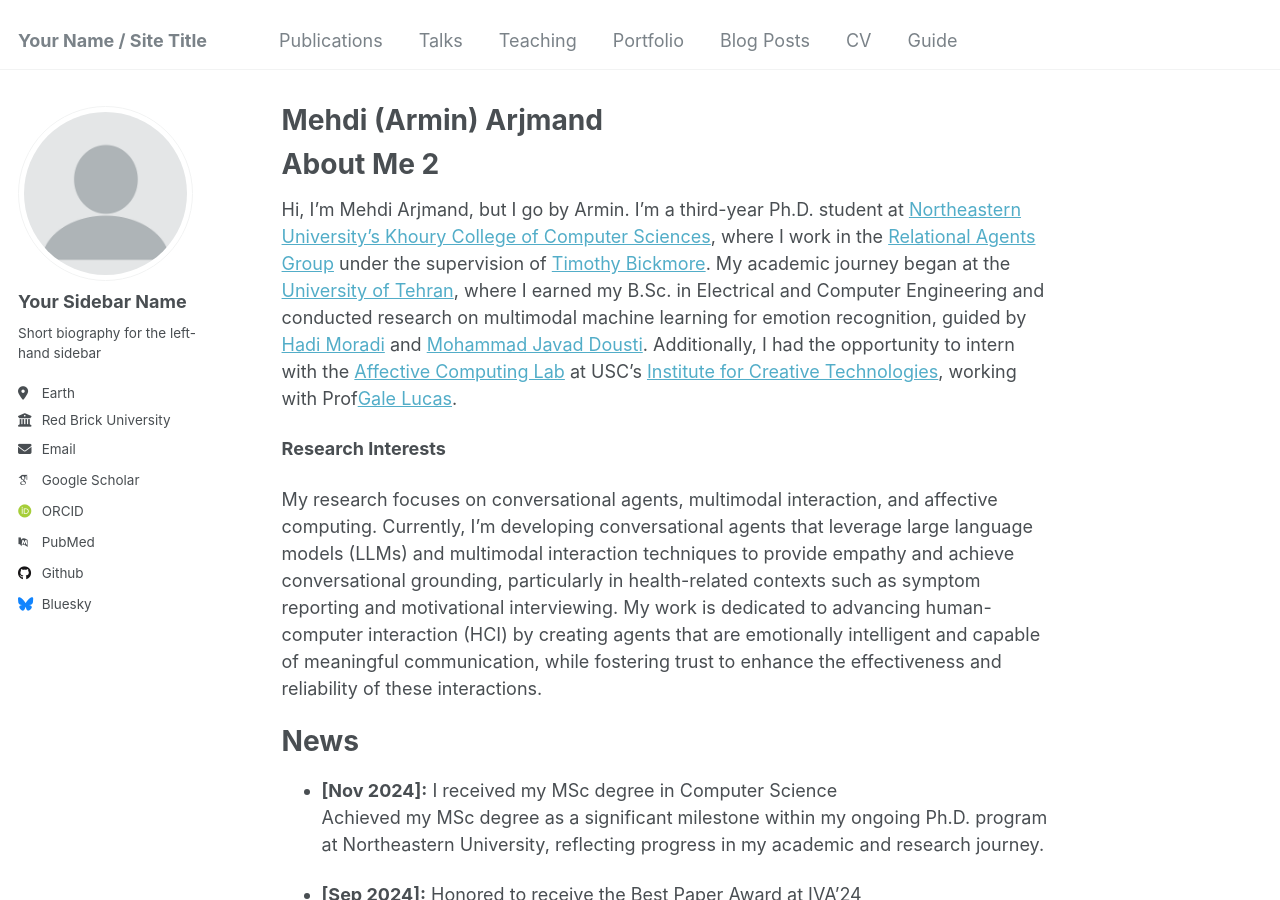
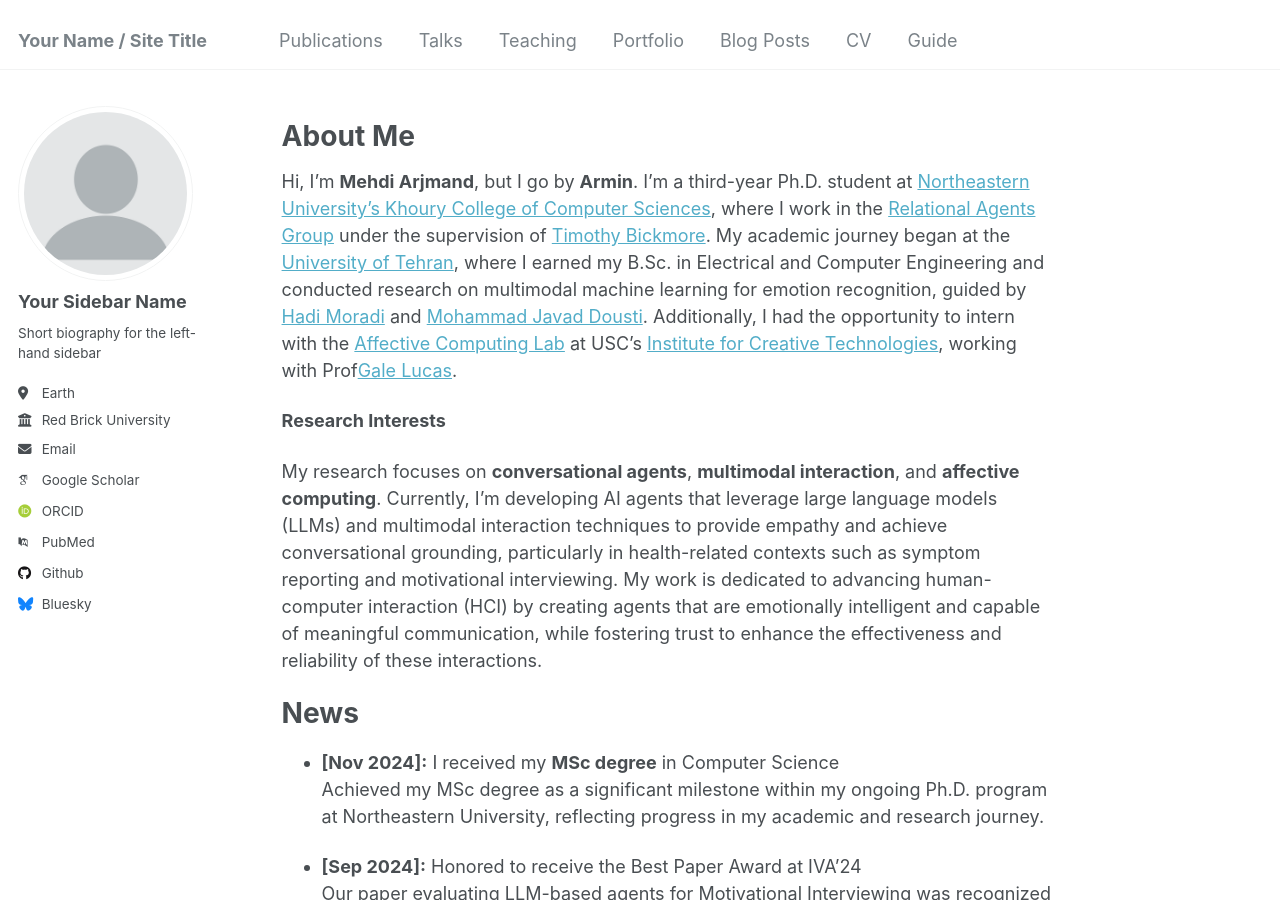
Before and after one commit to arminarj/arminarj.github.io, a Jekyll site: the page built from _pages/about.md, in a window 1280 px wide and 900 px high. Built offline with Jekyll 4.4.1, drawn with Linux system fonts in a browser that asks for light colours; some web fonts are replaced.

Commit message:
change bullet and Bold

```diff
--- a/_pages/about.md
+++ b/_pages/about.md
@@ -1,43 +1,43 @@
 ---
 permalink: /
-title: "Mehdi (Armin) Arjmand"
+title: ""
 author_profile: true
 redirect_from:
   - /about/
   - /about.html
 ---
 
-About Me 2
+About Me
 ======
-Hi, I’m Mehdi Arjmand, but I go by Armin. I’m a third-year Ph.D. student at [Northeastern University's Khoury College of Computer Sciences](https://www.khoury.northeastern.edu/), where I work in the [Relational Agents Group](https://relationalagents.com/) under the supervision of [Timothy Bickmore](https://www.khoury.northeastern.edu/people/timothy-bickmore/). My academic journey began at the [University of Tehran](https://ece.ut.ac.ir/), where I earned my B.Sc. in Electrical and Computer Engineering and conducted research on multimodal machine learning for emotion recognition, guided by [Hadi Moradi](https://ece.ut.ac.ir/en/~moradih) and [Mohammad Javad Dousti](http://ece.ut.ac.ir/en/mjdousti). Additionally, I had the opportunity to intern with the [Affective Computing Lab](https://www.mjdousti.com) at USC’s [Institute for Creative Technologies](https://ict.usc.edu/), working with Prof[Gale Lucas](https://ict.usc.edu/profile/gale-lucas/).
+Hi, I’m **Mehdi Arjmand**, but I go by **Armin**. I’m a third-year Ph.D. student at [Northeastern University's Khoury College of Computer Sciences](https://www.khoury.northeastern.edu/), where I work in the [Relational Agents Group](https://relationalagents.com/) under the supervision of [Timothy Bickmore](https://www.khoury.northeastern.edu/people/timothy-bickmore/). My academic journey began at the [University of Tehran](https://ece.ut.ac.ir/), where I earned my B.Sc. in Electrical and Computer Engineering and conducted research on multimodal machine learning for emotion recognition, guided by [Hadi Moradi](https://ece.ut.ac.ir/en/~moradih) and [Mohammad Javad Dousti](http://ece.ut.ac.ir/en/mjdousti). Additionally, I had the opportunity to intern with the [Affective Computing Lab](https://www.mjdousti.com) at USC’s [Institute for Creative Technologies](https://ict.usc.edu/), working with Prof[Gale Lucas](https://ict.usc.edu/profile/gale-lucas/).
 
 **Research Interests**
 
-My research focuses on conversational agents, multimodal interaction, and affective computing. Currently, I’m developing conversational agents that leverage large language models (LLMs) and multimodal interaction techniques to provide empathy and achieve conversational grounding, particularly in health-related contexts such as symptom reporting and motivational interviewing. My work is dedicated to advancing human-computer interaction (HCI) by creating agents that are emotionally intelligent and capable of meaningful communication, while fostering trust to enhance the effectiveness and reliability of these interactions.
+My research focuses on **conversational agents**, **multimodal interaction**, and **affective computing**. Currently, I’m developing AI agents that leverage large language models (LLMs) and multimodal interaction techniques to provide empathy and achieve conversational grounding, particularly in health-related contexts such as symptom reporting and motivational interviewing. My work is dedicated to advancing human-computer interaction (HCI) by creating agents that are emotionally intelligent and capable of meaningful communication, while fostering trust to enhance the effectiveness and reliability of these interactions.
 
 News
 ======
 
-- **[Nov 2024]:** I received my MSc degree in Computer Science
+* **[Nov 2024]:** I received my **MSc degree** in Computer Science
   Achieved my MSc degree as a significant milestone within my ongoing Ph.D. program at Northeastern University, reflecting progress in my academic and research journey.
 
-- **[Sep 2024]:** Honored to receive the Best Paper Award at IVA'24
+* **[Sep 2024]:** Honored to receive the Best Paper Award at IVA'24
   Our paper evaluating LLM-based agents for Motivational Interviewing was recognized with the prestigious Best Paper Award at IVA'24.
 
-- **[July 2024]:** 3 full papers accepted at IVA'24! Find details on my [publication page](#)
+* **[July 2024]:** 3 full papers accepted at IVA'24! Find details on my [publication page](#)
   Excited to announce the acceptance of three papers at IVA'24, covering topics like conversational agents, multimodal interaction, and the role of empathy in communication.
 
-- **[May 2024]:** Check out my pre-print on empathic grounding
+* **[May 2024]:** Check out my pre-print on empathic grounding
   Released a pre-print introducing innovative approaches to empathic grounding, emphasizing the role of empathy in achieving meaningful conversational grounding.
 
-- **[Nov 2023]:** New paper published on [ArXiv](https://arxiv.org/abs/2407.01824v1)
+* **[Nov 2023]:** New paper published on [ArXiv](https://arxiv.org/abs/2407.01824v1)
   Published a pre-print exploring how LLMs can generate item variants for standardized questionnaires, enhancing flexibility and personalization in data collection.
 
-- **[Oct 2023]:** Presented research at ICMI'24 - AAP'24
+* **[Oct 2023]:** Presented research at ICMI'24 - AAP'24
   Delivered a presentation on the role of hand gestures in describing past pain experiences during interactions with a conversational agent.
 
-- **[May 2023]:** Thrilled to begin my internship at USC-ICT
+* **[May 2023]:** Thrilled to begin my internship at USC-ICT
   Joined the Affective Computing Lab at USC's Institute for Creative Technologies, working on developing persuasive conversational agents for gaming contexts.
 
-- **[Sep 2022]:** Started my Ph.D. at Northeastern University
+* **[Sep 2022]:** Started my Ph.D. at Northeastern University
   Embarked on my Ph.D. journey at the Khoury College of Computer Sciences, focusing on Human-Computer Interaction (HCI) and Embodied Coversational Agents (ECAs).
```
